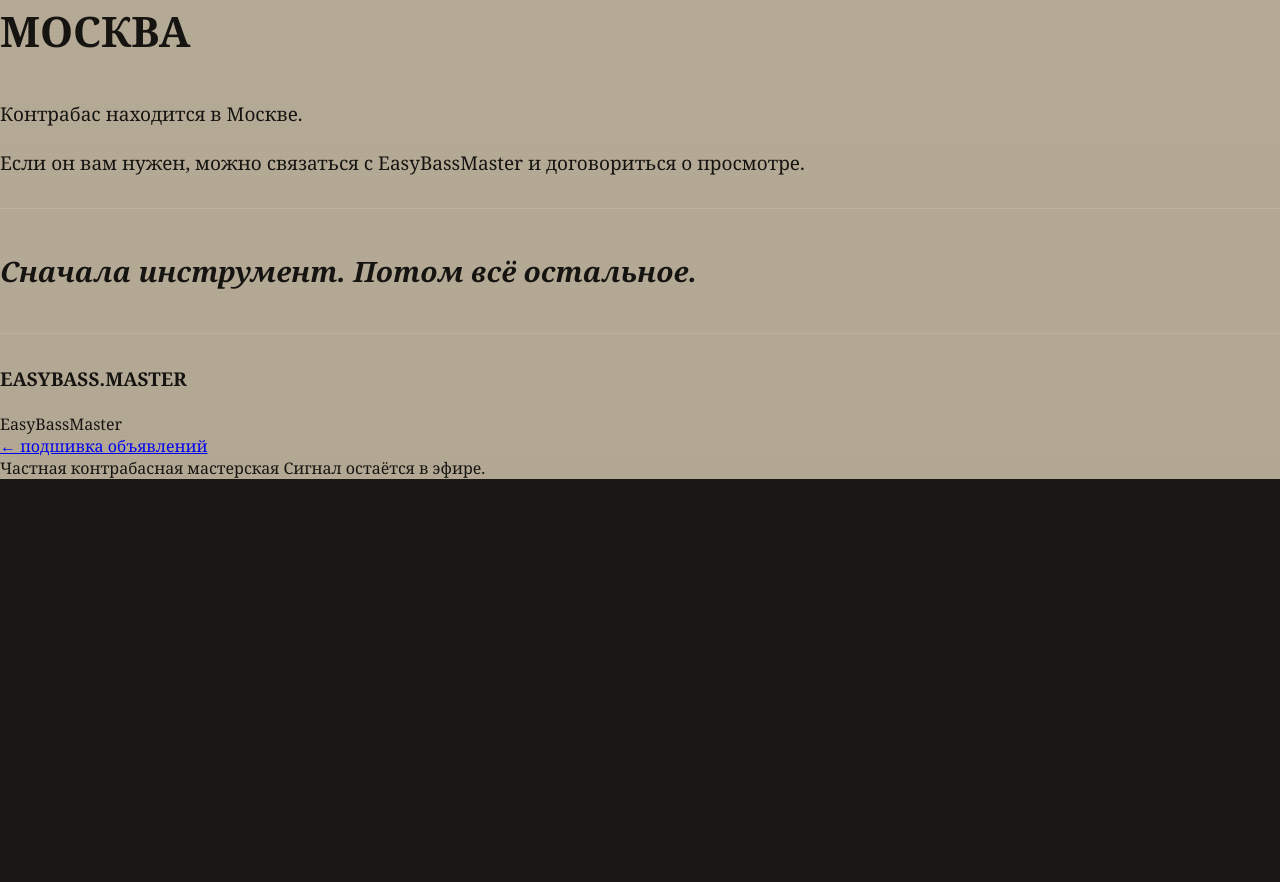
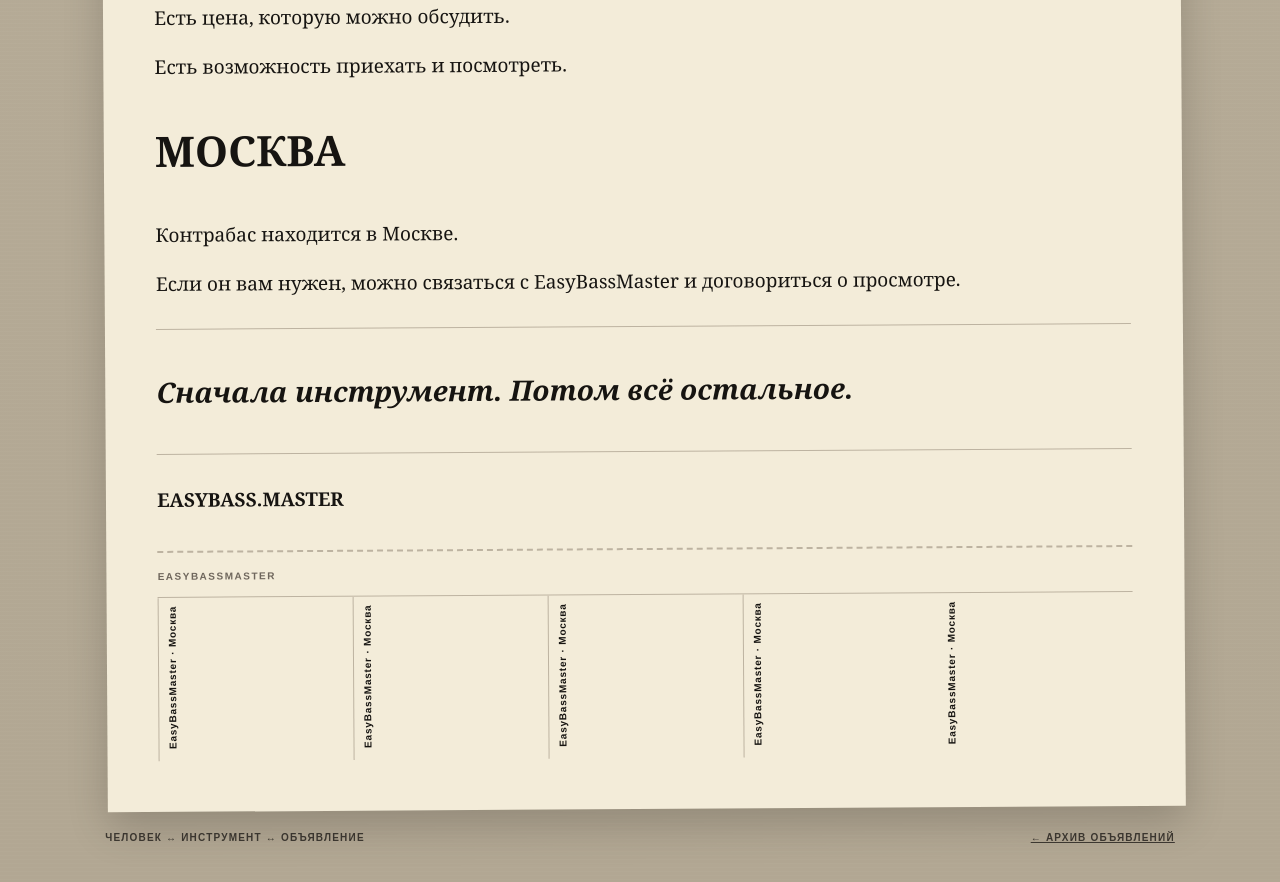
Before and after one commit to OntosLive/EasyBass.Master, a Jekyll site: the page built from issues/2026-09-28-001.md, in a window 1280 px wide and 900 px high, scrolled down 1562 px. Shown: the top 882 px of the window. Built offline with Jekyll 4.4.1, drawn with Linux system fonts in a browser that asks for light colours; before the commit the page ends 2041 px from its top, so only the background shows below that; some of the changed text lies outside the part shown.

Commit message:
Use bulletin-board layout for notices

```diff
--- a/_layouts/issue.html
+++ b/_layouts/issue.html
@@ -8,38 +8,38 @@
   <link rel="stylesheet" href="{{ site.baseurl }}/styles.css">
 </head>
 <body>
-  <div class="topline"></div>
-  <div class="meta">
-    <span>{{ page.date_label }}</span>
-    <span>{{ page.edition }}</span>
-    <span>№ {{ page.number }}</span>
-  </div>
+  <div class="board">
+    <header class="board-head">
+      <h1><a href="{{ site.baseurl }}/" style="text-decoration:none">Доска объявлений</a></h1>
+      <p>Москва · музыкальные инструменты<br>частные объявления</p>
+    </header>
 
-  <p class="workshop">Москва · частная контрабасная мастерская</p>
+    <article class="note">
+      <div class="note-meta">
+        <span>{{ page.date_label }}</span>
+        <span>объявление №{{ page.number }}</span>
+      </div>
 
-  <section class="hero-grid">
-    <h1 class="hero-title"><a href="{{ site.baseurl }}/" style="text-decoration:none">КОНТРАБАС</a></h1>
-    <div class="hero-side">
-      <span>EasyBassMaster</span>
-      <span>Москва</span>
-      <span>№ {{ page.number }}</span>
-    </div>
-  </section>
+      <div class="issue-body">
+        {{ content }}
+      </div>
 
-  <main>
-    <article class="issue-body">
-      {{ content }}
+      <div class="tearoff">
+        <p class="tearoff-title">EasyBassMaster</p>
+        <div class="slips">
+          <span>EasyBassMaster · Москва</span>
+          <span>EasyBassMaster · Москва</span>
+          <span>EasyBassMaster · Москва</span>
+          <span>EasyBassMaster · Москва</span>
+          <span>EasyBassMaster · Москва</span>
+        </div>
+      </div>
     </article>
 
-    <div class="signature">
-      <div class="name">EasyBassMaster</div>
-      <div class="small"><a href="{{ site.baseurl }}/archive/">← подшивка объявлений</a></div>
+    <div class="board-caption">
+      <span>человек ↔ инструмент ↔ объявление</span>
+      <span><a href="{{ site.baseurl }}/archive/">← архив объявлений</a></span>
     </div>
-  </main>
-
-  <footer>
-    <span>Частная контрабасная мастерская</span>
-    <span>Сигнал остаётся в эфире.</span>
-  </footer>
+  </div>
 </body>
 </html>
```
